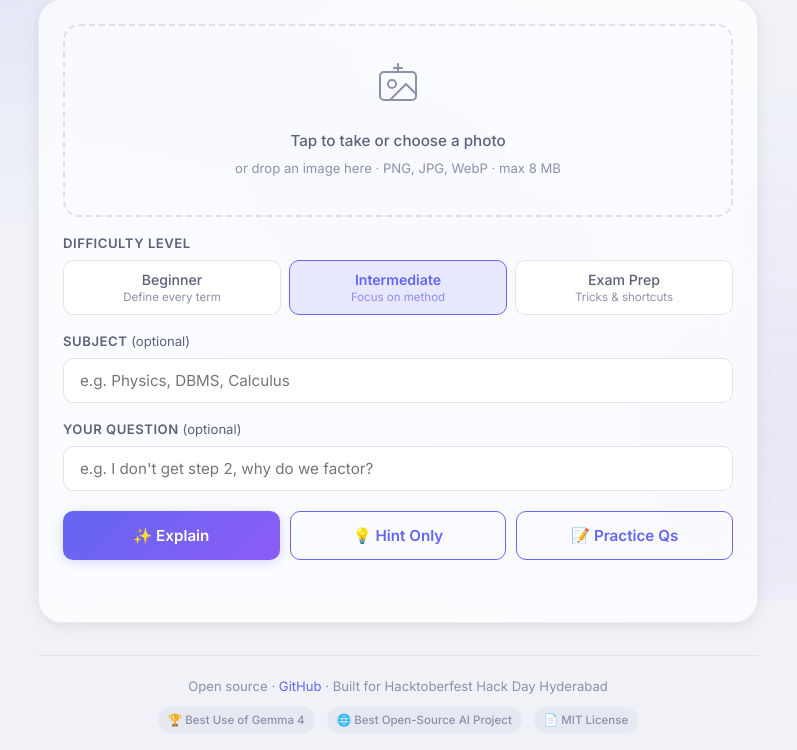
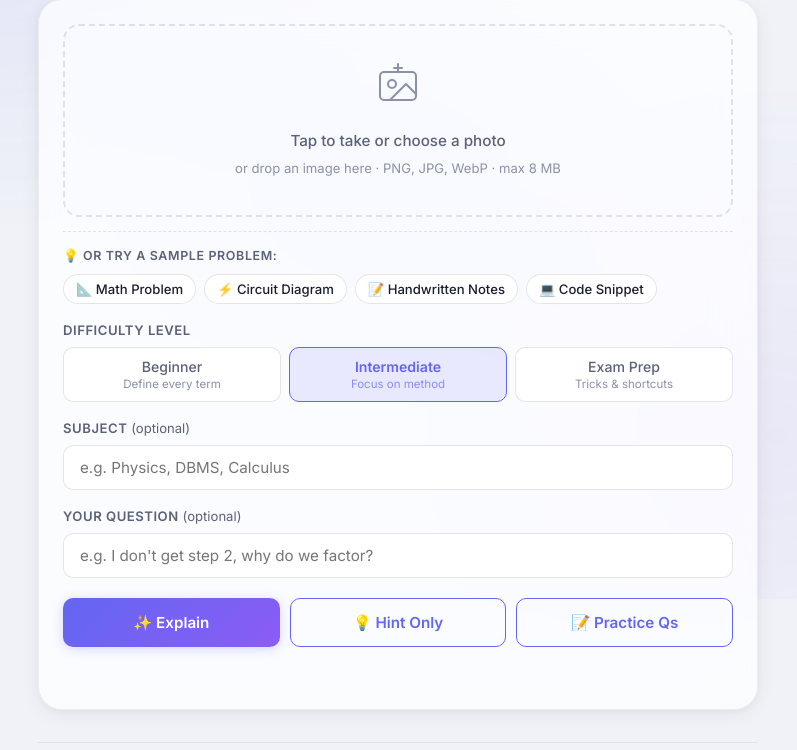
Before and after one commit to Sourabh-Singh-Chuphal/snaptutor, a Flask app: page / in a window 1280 px wide. Shown: the part 221-971 px from the top of the page, without its empty margins (242-1039 px from the left). Before the commit the page ends 948 px from the top, so only its background shows below. Run offline with Flask 3, Linux system fonts and the light colour scheme; some libraries are stand-ins or nearby versions.

Commit message:
feat(demo): add quick sample problem selectors for instant live demo

```diff
--- a/app.py
+++ b/app.py
@@ -3,7 +3,7 @@
 import logging
 import os
 
-from flask import Flask, jsonify, render_template, request
+from flask import Flask, jsonify, render_template, request, send_from_directory
 
 from tutor import VALID_LEVELS, VALID_MODES, run_tutor
 
@@ -49,6 +49,13 @@ def index():
 def health():
     """Health check endpoint."""
     return jsonify(status="ok")
+
+
+@app.get("/samples/<path:filename>")
+def get_sample(filename):
+    """Serve sample study images for demos and quick testing."""
+    samples_dir = os.path.join(os.path.dirname(os.path.abspath(__file__)), "samples")
+    return send_from_directory(samples_dir, filename)
 
 
 @app.post("/api/solve")
--- a/templates/index.html
+++ b/templates/index.html
@@ -696,6 +696,49 @@
     .skeleton-line:nth-child(4) { width: 85%; animation-delay: 0.3s; }
     .skeleton-line:nth-child(5) { width: 50%; animation-delay: 0.4s; }
 
+    /* ── Sample Quick Pickers ─────────────────────────────── */
+    .samples-bar {
+      margin-top: 14px;
+      padding-top: 14px;
+      border-top: 1px dashed var(--border-strong);
+      display: flex;
+      flex-direction: column;
+      gap: 8px;
+    }
+    .samples-title {
+      font-size: 0.78rem;
+      font-weight: 600;
+      color: var(--ink-secondary);
+      text-transform: uppercase;
+      letter-spacing: 0.05em;
+    }
+    .samples-grid {
+      display: flex;
+      flex-wrap: wrap;
+      gap: 8px;
+    }
+    .sample-btn {
+      background: var(--surface-solid);
+      border: 1px solid var(--border-strong);
+      color: var(--ink);
+      font-family: inherit;
+      font-size: 0.82rem;
+      font-weight: 500;
+      padding: 6px 12px;
+      border-radius: var(--radius-full);
+      cursor: pointer;
+      transition: all 0.2s cubic-bezier(0.16, 1, 0.3, 1);
+      display: inline-flex;
+      align-items: center;
+      gap: 4px;
+    }
+    .sample-btn:hover {
+      background: var(--brand-light);
+      border-color: var(--brand);
+      color: var(--brand);
+      transform: translateY(-1px);
+    }
+
     /* ── Responsive ────────────────────────────────────────── */
     @media (max-width: 480px) {
       h1 { font-size: 1.7rem; }
@@ -730,6 +773,17 @@
       </svg>
       <div class="drop-label" id="drop-label">Tap to take or choose a photo</div>
       <div class="drop-hint">or drop an image here · PNG, JPG, WebP · max 8 MB</div>
+    </div>
+
+    <!-- Quick Sample Selectors -->
+    <div class="samples-bar">
+      <span class="samples-title">💡 Or try a sample problem:</span>
+      <div class="samples-grid">
+        <button type="button" class="sample-btn" data-file="problem_math.jpg" data-subject="Algebra" data-q="Solve 2x^2 + 5x - 3 = 0 by factoring">📐 Math Problem</button>
+        <button type="button" class="sample-btn" data-file="diagram_circuit.jpg" data-subject="Physics" data-q="Find the resonant frequency of this RLC circuit">⚡ Circuit Diagram</button>
+        <button type="button" class="sample-btn" data-file="handwritten_notes.jpg" data-subject="Biology" data-q="Explain the Calvin cycle steps from my notes">📝 Handwritten Notes</button>
+        <button type="button" class="sample-btn" data-file="code_snippet.jpg" data-subject="Computer Science" data-q="What is the time complexity and how can I optimize this?">💻 Code Snippet</button>
+      </div>
     </div>
 
     <input type="file" id="file-input" accept="image/png,image/jpeg,image/webp" capture="environment" hidden aria-hidden="true">
@@ -918,6 +972,25 @@
     btn.addEventListener('click', () => run(btn.dataset.mode))
   );
 
+  // ── Sample Buttons ────────────────────────────────────────
+  document.querySelectorAll('.sample-btn').forEach(btn => {
+    btn.addEventListener('click', async (e) => {
+      e.stopPropagation();
+      const filename = btn.dataset.file;
+      try {
+        const resp = await fetch(`/samples/${filename}`);
+        if (!resp.ok) throw new Error('Failed to load sample');
+        const blob = await resp.blob();
+        const file = new File([blob], filename, { type: blob.type || 'image/jpeg' });
+        setFile(file);
+        if (btn.dataset.subject) $('subject-input').value = btn.dataset.subject;
+        if (btn.dataset.q) $('question-input').value = btn.dataset.q;
+      } catch (err) {
+        showError('Could not load sample: ' + err.message);
+      }
+    });
+  });
+
   // ── Core Request Logic ────────────────────────────────────
   async function run(mode) {
     if (isLoading) return; // Prevent duplicate requests
```
